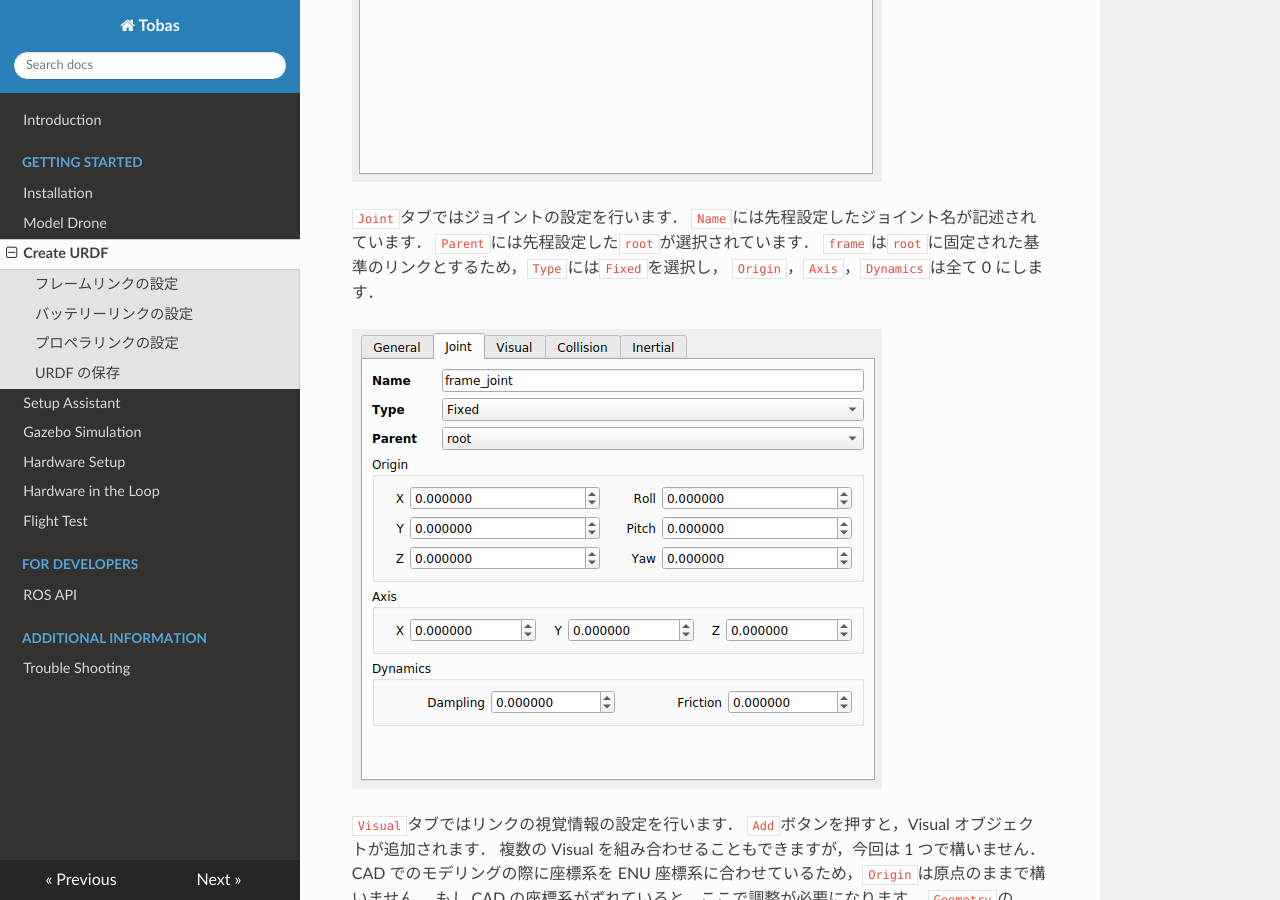
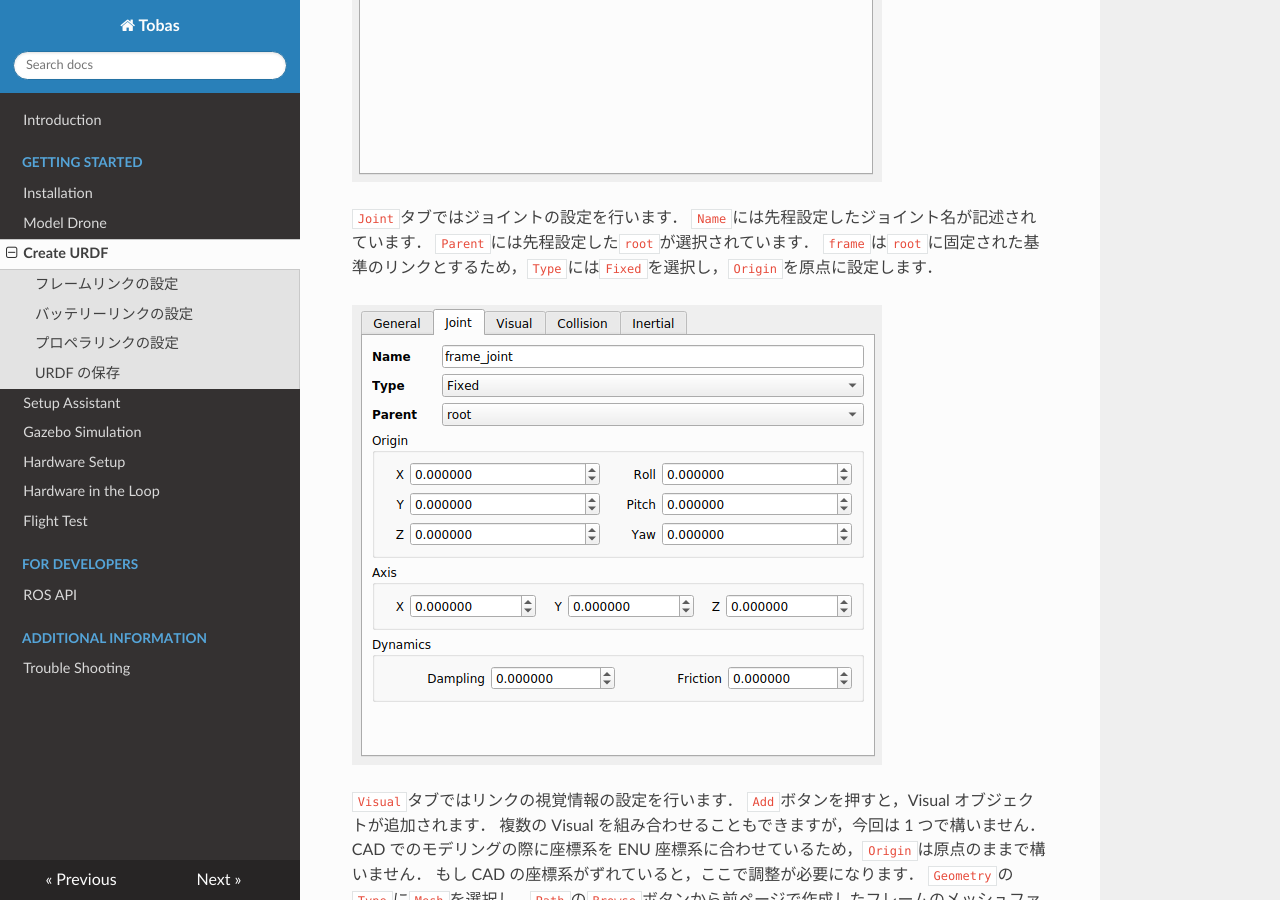
Before and after one commit to TobasFlightControl/tobas_wiki, an MkDocs documentation site: the page built from docs/create_urdf.md, in a window 1280 px wide and 900 px high, scrolled down 5115 px. Built offline with MkDocs 1.6.1, drawn with Linux system fonts in a browser that asks for light colours; nearby versions of some CDN libraries.

Commit message:
edit: create_urdf.md

```diff
--- a/docs/create_urdf.md
+++ b/docs/create_urdf.md
@@ -232,8 +232,7 @@ $ roslaunch urdf_builder urdf_builder.launch
 `Joint`タブではジョイントの設定を行います．
 `Name`には先程設定したジョイント名が記述されています．
 `Parent`には先程設定した`root`が選択されています．
-`frame`は`root`に固定された基準のリンクとするため，`Type`には`Fixed`を選択し，
-`Origin`，`Axis`，`Dynamics`は全て 0 にします．
+`frame`は`root`に固定された基準のリンクとするため，`Type`には`Fixed`を選択し，`Origin`を原点に設定します．
 
 ![frame/joint](resources/create_urdf/frame/joint.png)
 
```
